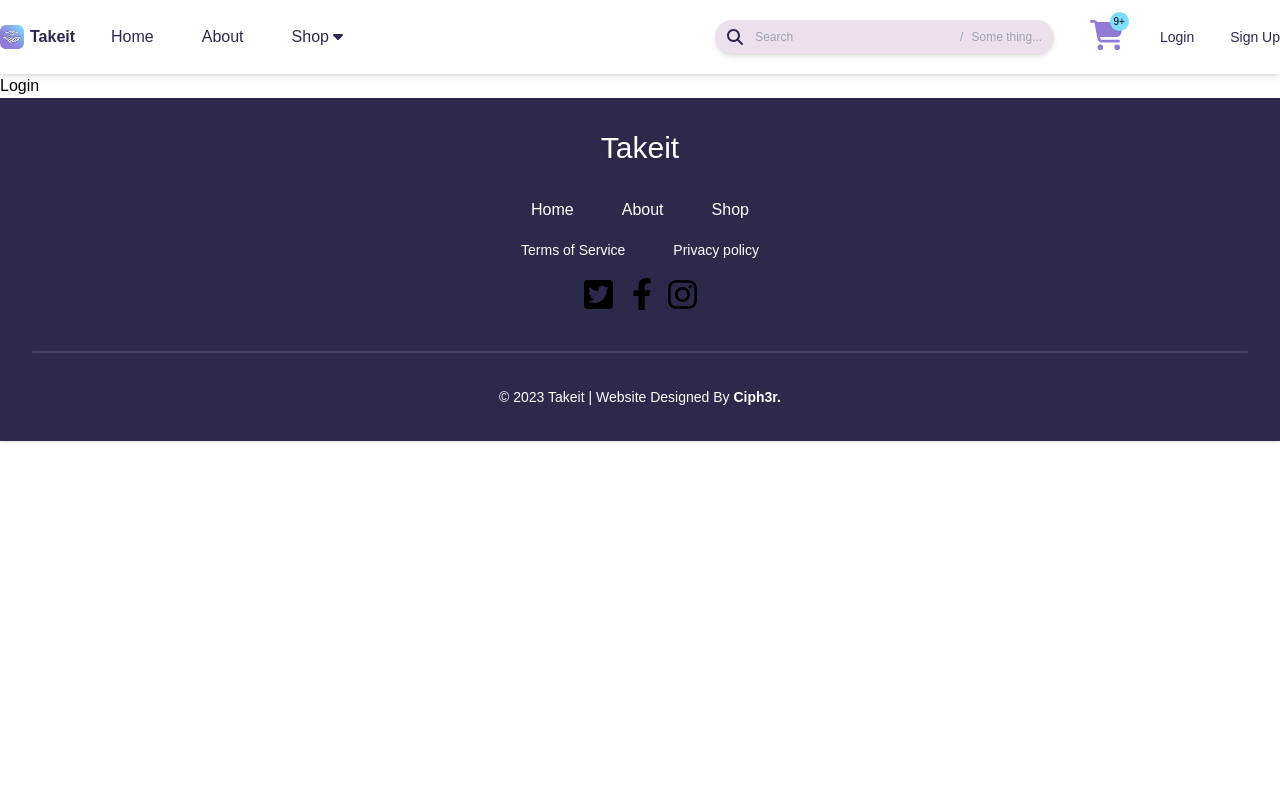
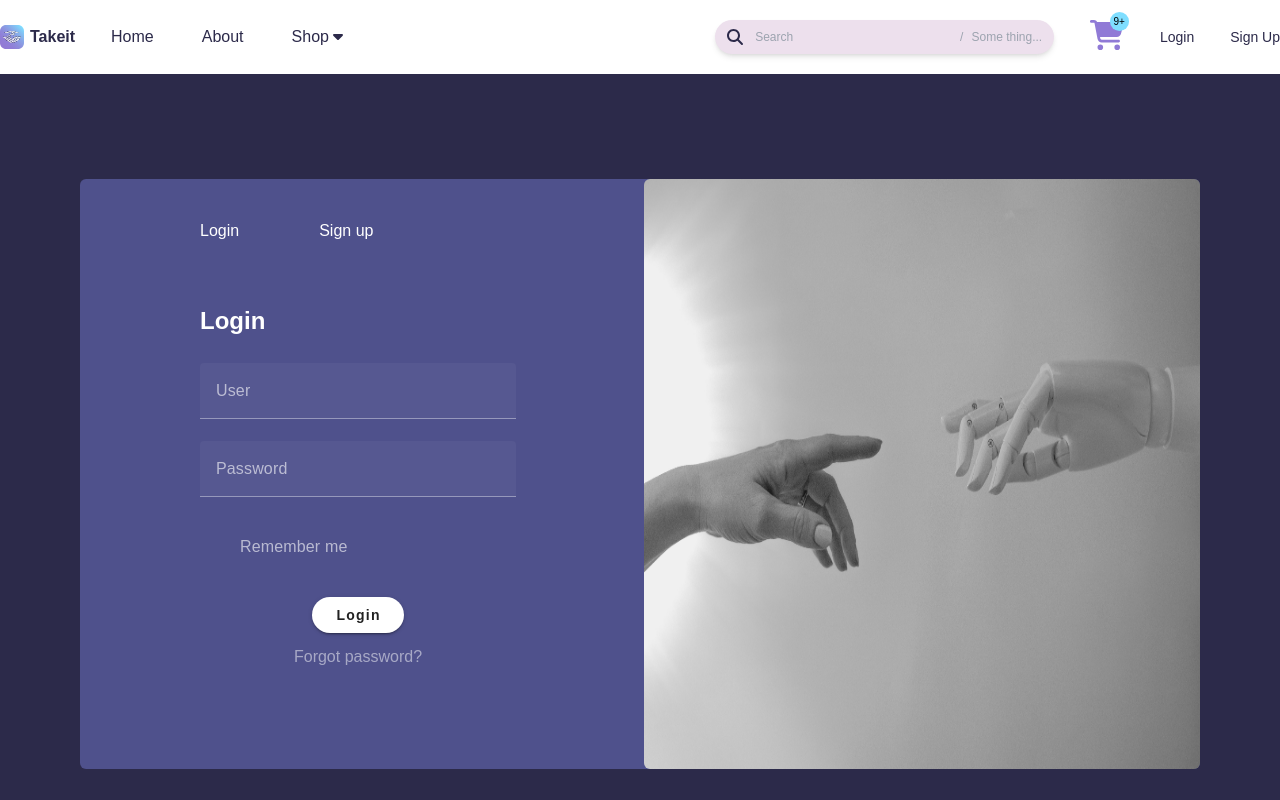
Before and after one commit to mtk246/vue3-vite-pinia-template, a Vue app: page /login in a window 1280 px wide. Shown: the top 800 px of the page. Built offline with nearby package versions, Linux system fonts and the light colour scheme; a web font is replaced by a local one.

Commit message:
[Vue, Sass]Create login and SignUp component

```diff
--- a/locales/en.json
+++ b/locales/en.json
@@ -1,9 +1,17 @@
 {
     "main": {
         "takeit": "Takeit",
-        "button_shop": "Shop",
-        "button_login": "Login",
-        "button_add_card": "Add card"
+        "shop": "Shop",
+        "login": "Login",
+        "sign_up": "Sign up",
+        "add_card": "Add card"
+    },
+    "auth": {
+        "forgot_password": "Forgot password?",
+        "remember_me": "Remember me",
+        "user": "User",
+        "password": "Password",
+        "email": "Email"
     },
     "home_page" : {
         "section-1": "Thousands of people they already trust",
--- a/src/App.vue
+++ b/src/App.vue
@@ -1,12 +1,15 @@
 <template>
-    <NavbarComponent />
+    <NavbarComponent v-if="!isLoggedIn" />
     <div id="app">
         <router-view />
     </div>
-    <FooterComponent />
+    <FooterComponent v-if="!isLoggedIn" />
 </template>
 
 <script>
+import { mapState } from 'pinia'
+import { mapActions } from 'pinia'
+import { userAuthStore } from './store/auth'
 import NavbarComponent from "./components/NavbarComponent.vue";
 import FooterComponent from "./components/FooterComponent.vue";
 
@@ -16,5 +19,20 @@ export default {
         NavbarComponent,
         FooterComponent,
     },
+    computed: {
+        ...mapState(userAuthStore, ['isLoggedIn'])
+    },
+    watch:{
+        $route() {
+            if (this.$route.path == '/login' && this.$route.path == '/register') {
+                this.login;
+            } else {
+                this.logout;
+            }
+        }
+    },
+    methods: {
+        ...mapActions(userAuthStore, ['login', 'logout']),
+    },
 };
 </script>
--- a/src/components/CardProduct.vue
+++ b/src/components/CardProduct.vue
@@ -41,7 +41,7 @@
                             size="small"
                         >
                             <span class="normal-case font-bold">
-                                {{ $t('main.button_add_card') }}
+                                {{ $t('main.add_card') }}
                             </span>
                         </v-btn>
                     </div>
--- a/src/components/NavbarComponent.vue
+++ b/src/components/NavbarComponent.vue
@@ -53,20 +53,31 @@
                         v-if="isLoggedIn"
                         class="text-primary pl-9"
                     >
-                        <font-awesome-icon
-                            class="color-secondary text-3xl"
-                            :icon="['fas', 'circle-user']"
-                        />
+                        <a
+                            href="#"
+                            @click="logout"
+                        >
+                            <font-awesome-icon
+                                class="color-secondary text-3xl"
+                                :icon="['fas', 'circle-user']"
+                            />
+                        </a>
                     </span>
                     <span
                         v-else
                         class="text-primary-dark pl-9"
                     >
                         <span class="pr-9">
-                            <router-link to="/login">Login</router-link>
+                            <router-link
+                                to="/login"
+                                @click="login"
+                            >Login</router-link>
                         </span>
                         <span>
-                            <router-link to="/register">Sign Up</router-link>
+                            <router-link
+                                to="/register"
+                                @click="login"
+                            >Sign Up</router-link>
                         </span>
                     </span>
                 </div>
@@ -76,6 +87,8 @@
 </template>
 
 <script>
+import { mapActions } from 'pinia'
+import { userAuthStore } from '../store/auth'
 import { library } from '@fortawesome/fontawesome-svg-core'
 import { faCartShopping, faCircleUser, faCaretDown } from '@fortawesome/free-solid-svg-icons'
 import { FontAwesomeIcon } from '@fortawesome/vue-fontawesome'
@@ -92,9 +105,11 @@ export default {
     },
     data() {
         return {
-            isLoggedIn: false,
             shoppingCounter: '9+'
         }
+    },
+    methods: {
+        ...mapActions(userAuthStore, ['login', 'logout']),
     }
 };
 </script>
--- a/src/pages/HomePage.vue
+++ b/src/pages/HomePage.vue
@@ -23,7 +23,7 @@
                             size="large"
                         >
                             <span class="px-2 normal-case font-bold">
-                                {{ $t('main.button_shop') }}
+                                {{ $t('main.shop') }}
                             </span>
                         </v-btn>
                     </div>
@@ -34,7 +34,7 @@
                             size="large"
                         >
                             <span class="px-2 normal-case font-bold">
-                                {{ $t('main.button_login') }}
+                                {{ $t('main.login') }}
                             </span>
                         </v-btn>
                     </div>
--- a/src/pages/auth/LoginComponent.vue
+++ b/src/pages/auth/LoginComponent.vue
@@ -1,5 +1,75 @@
 <template>
-    <h1>Login</h1>
+    <div class="px-20 bg-primary-dark h-screen flex items-center">
+        <div class="w-full rounded-md grid grid-cols-2 gap-2 bg-content">
+            <div class="flex flex-col px-20 py-10">
+                <div class="text-white text-left pb-15 px-10">
+                    <router-link
+                        to="/login"
+                        @click="login"
+                    >
+                        {{ $t('main.login') }}
+                    </router-link>
+                    <router-link
+                        class="pl-20"
+                        to="/register"
+                        @click="login"
+                    >
+                        {{ $t('main.sign_up') }}
+                    </router-link>
+                </div>
+                <div class="px-10">
+                    <span class="text-white text-title font-bold">{{ $t('main.login') }}</span>
+                    <div class="pt-6">
+                        <v-form
+                            class="flex flex-col"
+                            @submit.prevent
+                        >
+                            <v-text-field
+                                class="text-white"
+                                :label="$t('auth.user')"
+                                block
+                                clearable
+                            />
+                            <v-text-field
+                                class="text-white"
+                                :label="$t('auth.password')"
+                                type="password"
+                                clearable
+                            />
+                            <v-checkbox
+                                class="text-white"
+                                :label="$t('auth.remember_me')"
+                            />
+                            <v-btn
+                                class="mx-28"
+                                type="submit"
+                                rounded="xl"
+                            >
+                                <span class="normal-case font-bold">
+                                    Login
+                                </span>
+                            </v-btn>
+                        </v-form>
+                    </div>
+                </div>
+                <div class="pt-3 pb-15 px-10 text-center opacity-50">
+                    <a
+                        href="#"
+                        class="text-white"
+                    >
+                        {{ $t('auth.forgot_password') }}
+                    </a>
+                </div>
+            </div>
+            <div>
+                <img
+                    class="h-full rounded-md"
+                    src="../../assets/login-bg.jpg"
+                    alt="login image"
+                >
+            </div>
+        </div>
+    </div>
 </template>
 
 <script>
@@ -7,3 +77,8 @@ export default {
     name: "LoginComponent",
 };
 </script>
+
+<style lang="sass">
+    @import '../../scss/main'
+    @import '../../scss/auth'
+</style>
--- a/src/pages/auth/SignUpComponent.vue
+++ b/src/pages/auth/SignUpComponent.vue
@@ -1,5 +1,81 @@
 <template>
-    <h1>SignUp</h1>
+    <div class="px-20 bg-primary-dark h-screen flex items-center">
+        <div class="w-full rounded-md grid grid-cols-2 gap-2 bg-content">
+            <div class="flex flex-col px-20 py-10">
+                <div class="text-white text-left pb-10 px-10">
+                    <router-link
+                        to="/login"
+                        @click="login"
+                    >
+                        {{ $t('main.login') }}
+                    </router-link>
+                    <router-link
+                        class="pl-20"
+                        to="/register"
+                        @click="login"
+                    >
+                        {{ $t('main.sign_up') }}
+                    </router-link>
+                </div>
+                <div class="px-10">
+                    <span class="text-white text-title font-bold">{{ $t('main.sign_up') }}</span>
+                    <div class="pt-6">
+                        <v-form
+                            class="flex flex-col"
+                            @submit.prevent
+                        >
+                            <v-text-field
+                                class="text-white"
+                                :label="$t('auth.user')"
+                                block
+                                clearable
+                            />
+                            <v-text-field
+                                class="text-white"
+                                :label="$t('auth.email')"
+                                type="email"
+                                clearable
+                            />
+                            <v-text-field
+                                class="text-white"
+                                :label="$t('auth.password')"
+                                type="password"
+                                clearable
+                            />
+                            <v-checkbox
+                                class="text-white"
+                                :label="$t('auth.remember_me')"
+                            />
+                            <v-btn
+                                class="mx-28"
+                                type="submit"
+                                rounded="xl"
+                            >
+                                <span class="normal-case font-bold">
+                                    Login
+                                </span>
+                            </v-btn>
+                        </v-form>
+                    </div>
+                </div>
+                <div class="pt-3 pb-5 px-10 text-center opacity-50">
+                    <a
+                        href="#"
+                        class="text-white"
+                    >
+                        {{ $t('auth.forgot_password') }}
+                    </a>
+                </div>
+            </div>
+            <div>
+                <img
+                    class="h-full rounded-md"
+                    src="../../assets/login-bg.jpg"
+                    alt="login image"
+                >
+            </div>
+        </div>
+    </div>
 </template>
 
 <script>
@@ -7,3 +83,8 @@ export default {
     name: "SignUpComponent",
 };
 </script>
+
+<style lang="sass">
+    @import '../../scss/main'
+    @import '../../scss/auth'
+</style>
--- a/src/scss/_variable.sass
+++ b/src/scss/_variable.sass
@@ -19,4 +19,4 @@ $text-green-primary: #7BFFA0
 $text-green-secondary: #1F6924
 
 // Font scales
-$font-scales: (xxs: 10px, xs: 12px, sm: 14px, sl: 16px, md: 30px, ml: 36px, lg: 50px)
+$font-scales: (xxs: 10px, xs: 12px, sm: 14px, sl: 16px, ms: 24px, md: 30px, ml: 36px, lg: 50px)
--- /dev/null
+++ b/src/scss/auth.sass
@@ -0,0 +1,5 @@
+.bg-content
+    background-color: $bg-primary !important
+
+.text-title
+    font-size: map-get($font-scales, ms)
--- a/src/scss/home_page.sass
+++ b/src/scss/home_page.sass
@@ -4,4 +4,4 @@
     color: $text-primary
 
 .font-size-lg
-    font-size: map-get($font-scales, lg)
+    font-size: map-get($font-scales, lg) !important
--- /dev/null
+++ b/src/store/auth.js
@@ -0,0 +1,18 @@
+import { defineStore } from 'pinia'
+
+export const userAuthStore = defineStore('userAuth', {
+    state: () => ({
+        isLoggedIn: false
+    }),
+    getters: {
+        getIsLoggedIn: (state) => state.isLoggedIn,
+    },
+    actions: {
+        login() {
+            this.isLoggedIn = true;
+        },
+        logout() {
+            this.isLoggedIn = false;
+        },
+    },
+})
```
Also changed, not shown: src/assets/login-bg.jpg (added).
